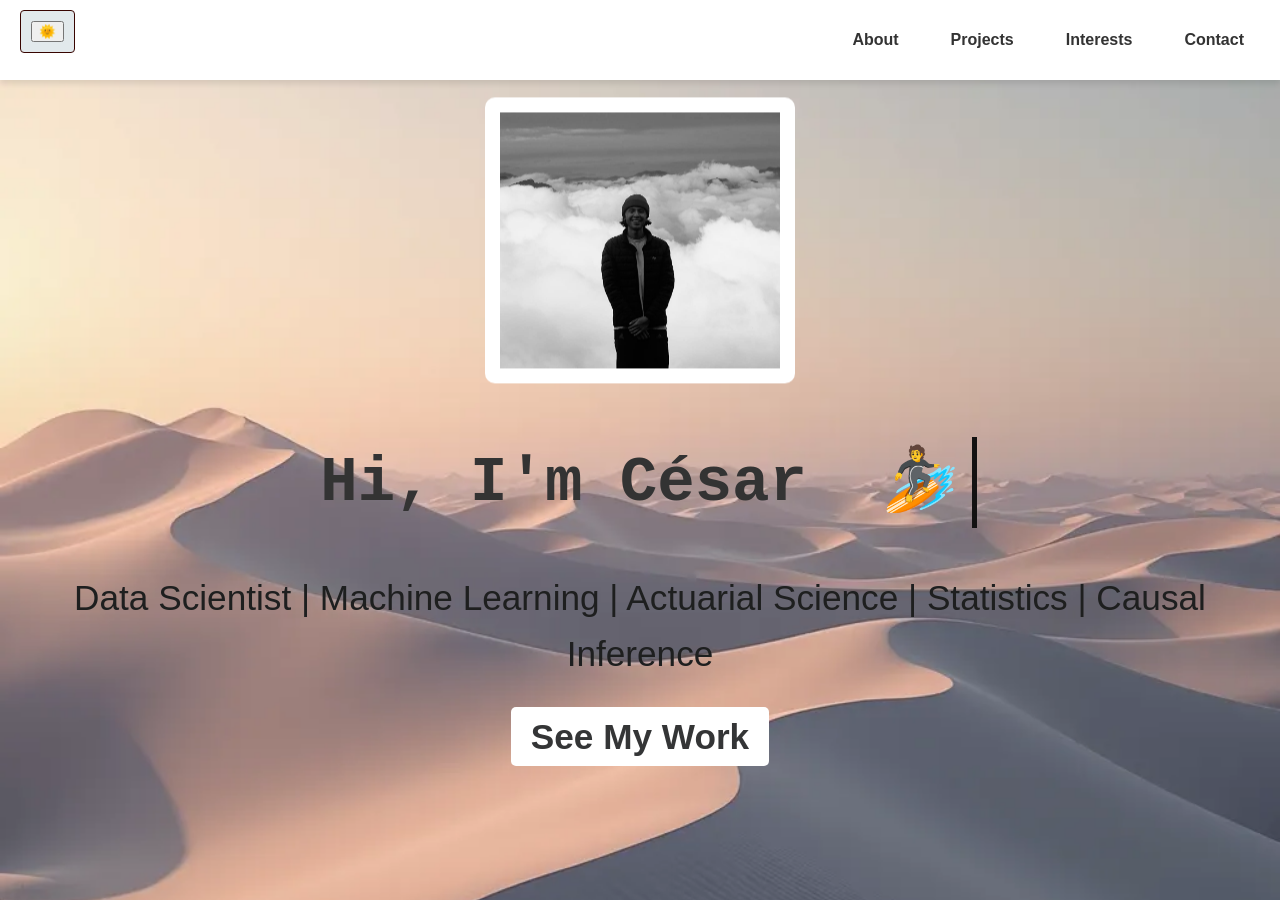
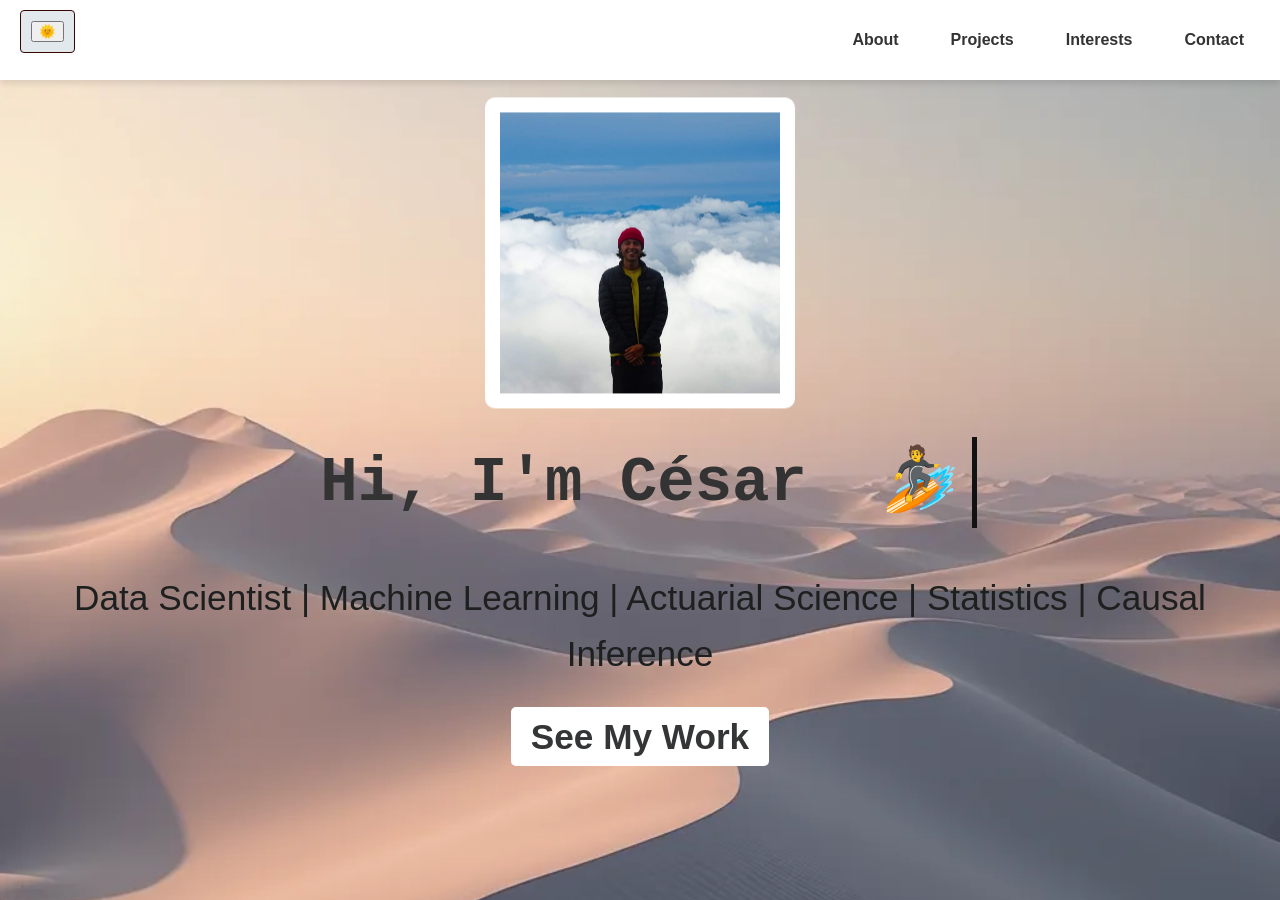
Before and after one commit to Cesarriosd/cesarios, a Jekyll site: the page built from README.md, in a window 1280 px wide and 900 px high. Built offline with Jekyll 4.4.1, drawn with Linux system fonts in a browser that asks for light colours; our own code applies the rules of GitHub Pages for plain Markdown files.

Commit message:
change image

```diff
--- a/_layouts/default.html
+++ b/_layouts/default.html
@@ -479,7 +479,7 @@
 
     <!-- Hero Section with Animation -->
     <section class="hero">
-        <img src=".\\res\\cesar_wb.jpg" alt="Moving GIF" class="moving-gif">
+        <img src=".\\res\\cesar.jpg" alt="Moving GIF" class="moving-gif">
          <div class="hero-content">
             <h1>Hi, I'm César &#160;&#127940; </h1>
         </div>
```
